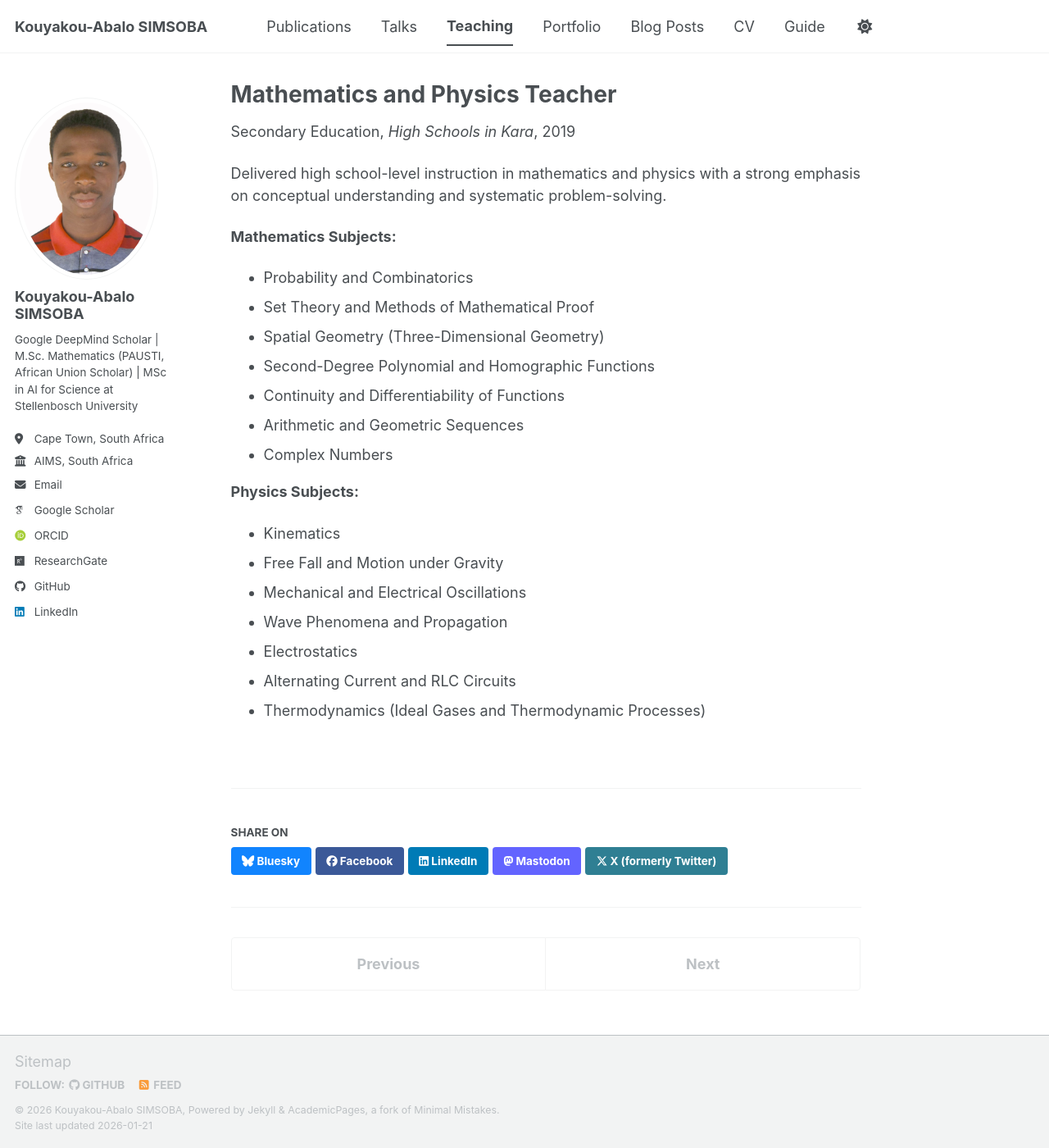
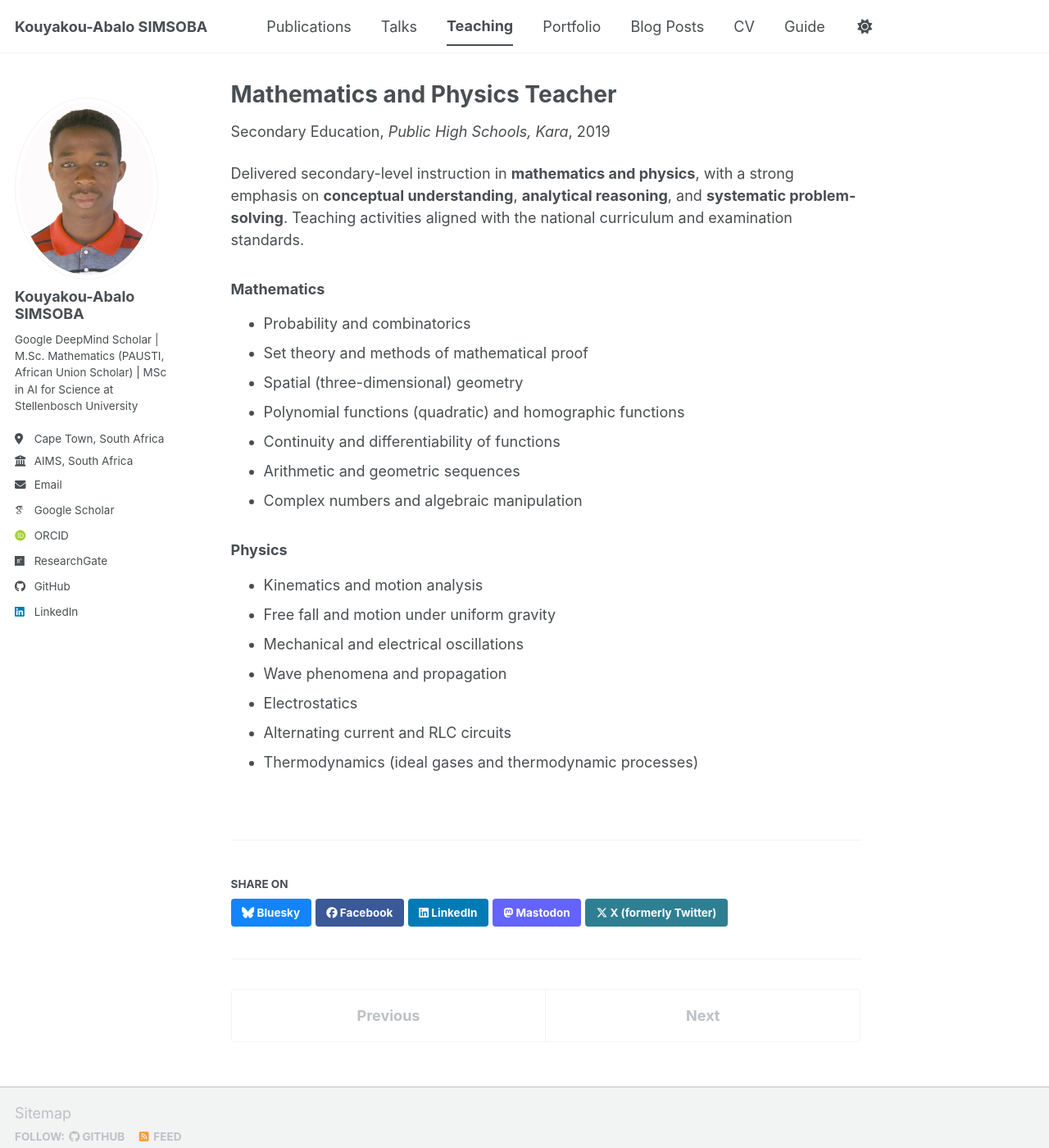
Before and after one commit to simsoba-research/simsoba-research.github.io, a Jekyll site: the page built from _teaching/2014-spring-teaching-1.md, in a window 1280 px wide and 1400 px high. Shown: the whole window at 82% size. Built offline with Jekyll 4.4.1, drawn with Linux system fonts in a browser that asks for light colours; some web fonts are replaced; a script bundle is joined from its source files by our own code; library files that are not in the unit come from our copies.

Commit message:
Update 2014-spring-teaching-1.md

```diff
--- a/_teaching/2014-spring-teaching-1.md
+++ b/_teaching/2014-spring-teaching-1.md
@@ -3,27 +3,27 @@ title: "Mathematics and Physics Teacher"
 collection: teaching
 type: "Secondary Education"
 permalink: /teaching/high-school-kara
-venue: "High Schools in Kara"
+venue: "Public High Schools, Kara"
 date: 2019-01-01
 location: "Kara, Togo"
 ---
 
-Delivered high school-level instruction in mathematics and physics with a strong emphasis on conceptual understanding and systematic problem-solving.
+Delivered secondary-level instruction in **mathematics and physics**, with a strong emphasis on **conceptual understanding**, **analytical reasoning**, and **systematic problem-solving**. Teaching activities aligned with the national curriculum and examination standards.
 
-**Mathematics Subjects:**
-* Probability and Combinatorics
-* Set Theory and Methods of Mathematical Proof
-* Spatial Geometry (Three-Dimensional Geometry)
-* Second-Degree Polynomial and Homographic Functions
-* Continuity and Differentiability of Functions
-* Arithmetic and Geometric Sequences
-* Complex Numbers
+### Mathematics
+- Probability and combinatorics
+- Set theory and methods of mathematical proof
+- Spatial (three-dimensional) geometry
+- Polynomial functions (quadratic) and homographic functions
+- Continuity and differentiability of functions
+- Arithmetic and geometric sequences
+- Complex numbers and algebraic manipulation
 
-**Physics Subjects:**
-* Kinematics
-* Free Fall and Motion under Gravity
-* Mechanical and Electrical Oscillations
-* Wave Phenomena and Propagation
-* Electrostatics
-* Alternating Current and RLC Circuits
-* Thermodynamics (Ideal Gases and Thermodynamic Processes)
+### Physics
+- Kinematics and motion analysis
+- Free fall and motion under uniform gravity
+- Mechanical and electrical oscillations
+- Wave phenomena and propagation
+- Electrostatics
+- Alternating current and RLC circuits
+- Thermodynamics (ideal gases and thermodynamic processes)
```
